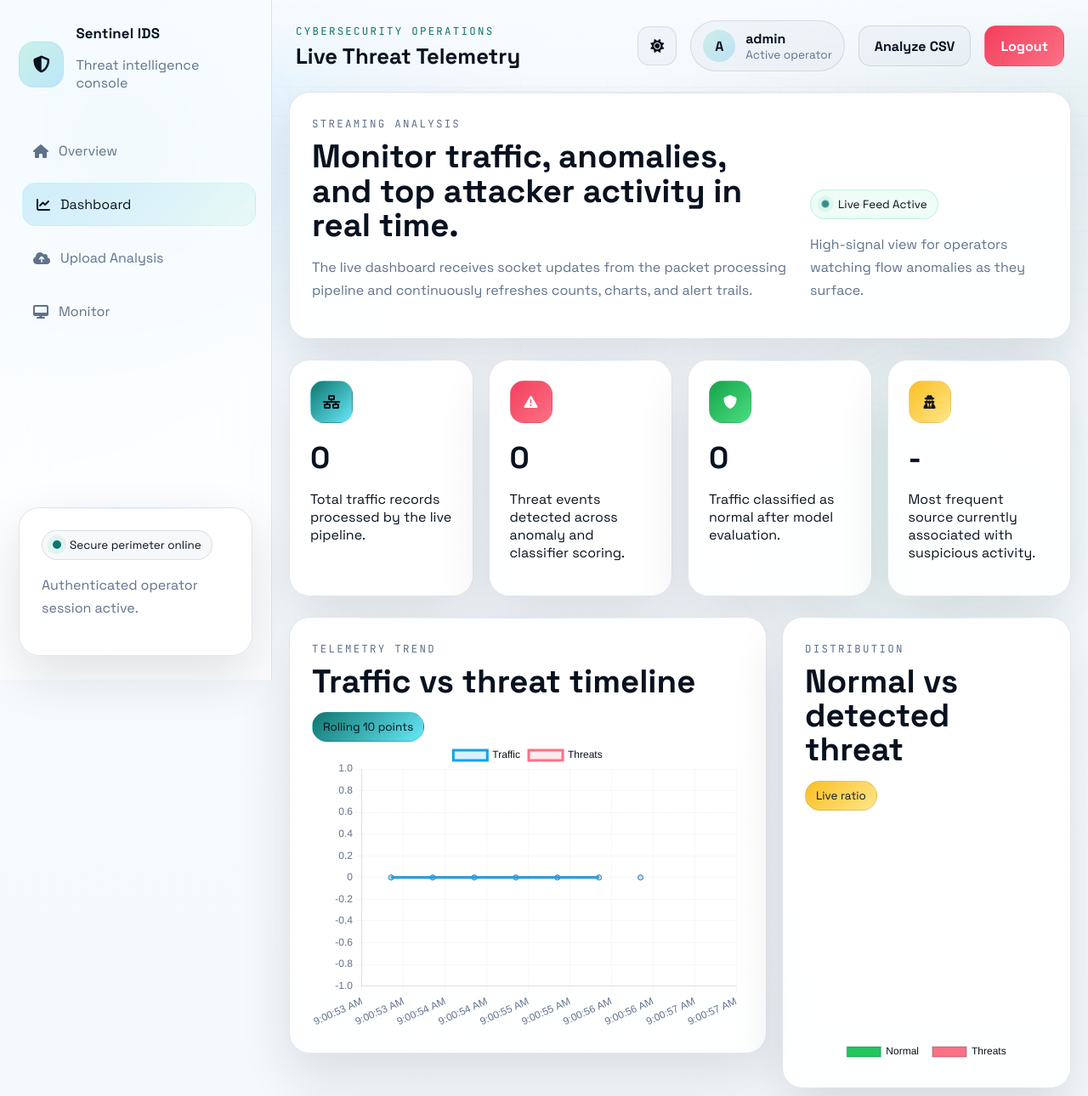
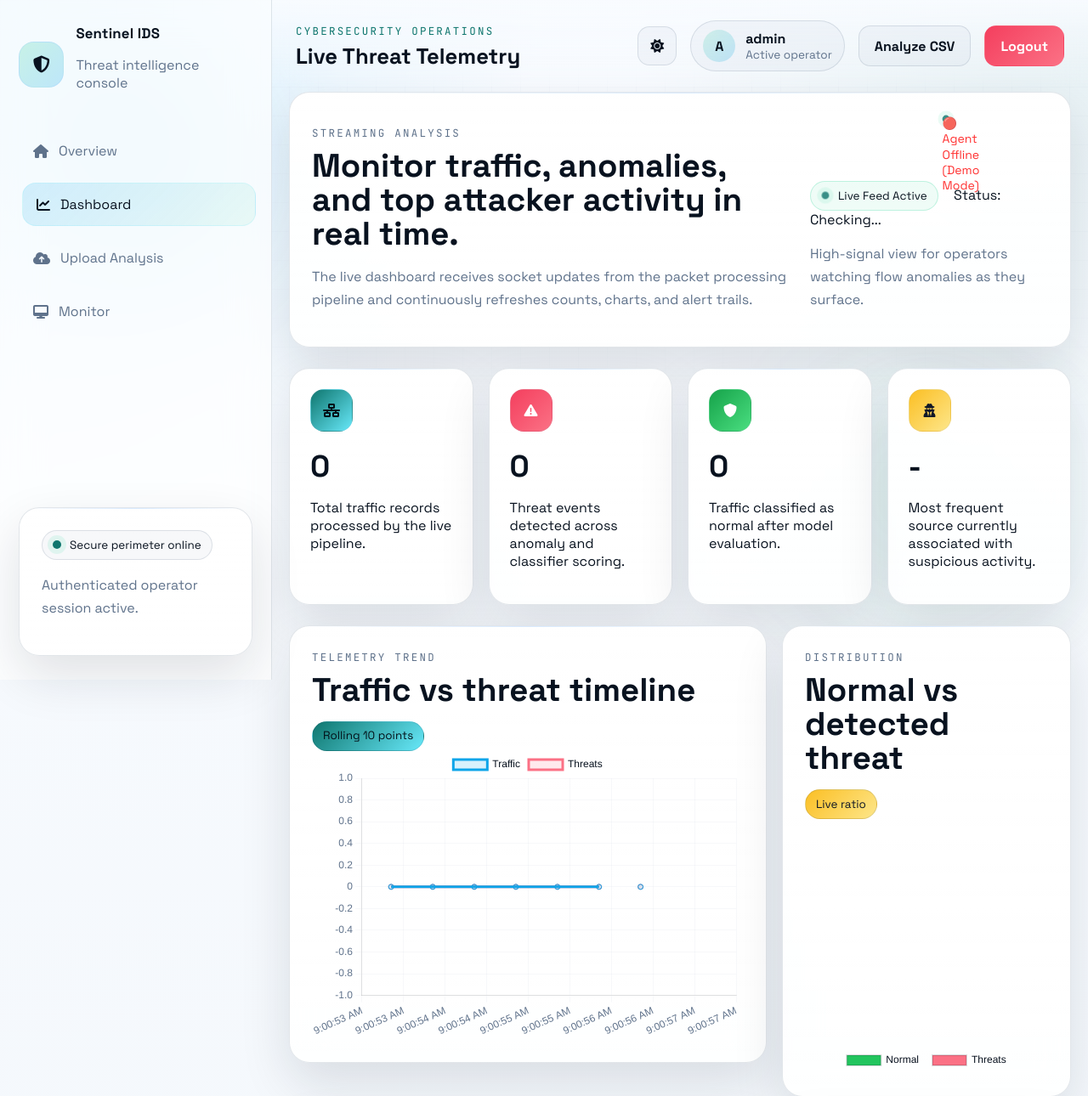
Before and after one commit to Fahad-wizz/RealTime-Anomaly-Detection, a Flask app: page /dashboard in a window 1280 px wide. Shown: the top 1290 px of the page at 85% size. Run offline with Flask 3, Linux system fonts and the light colour scheme; a user stored in the database is signed in; data that the repository does not hold is empty; parts of the project's set-up code (start-up, migrations or seed data) failed here and were passed over.

Commit message:
impplemented auto-switch mode

```diff
--- a/app.py
+++ b/app.py
@@ -22,7 +22,8 @@ import metrics
 from model import FEATURE_COLUMNS, preprocess as preprocess_training_frame
 from sniffer import packet_queue, start_sniffing
 
-
+LAST_AGENT_TIME = 0
+AGENT_TIMEOUT = 5  # seconds
 LIVE_DATA = []
 MAX_BUFFER = 100
 
@@ -444,6 +445,7 @@ def classify_live_flow(feature_row):
 def ingest_live_data():
     global LIVE_DATA
 
+
     try:
         data = request.get_json()
 
@@ -452,6 +454,8 @@ def ingest_live_data():
 
         # ✅ handle batch or single
         rows = data if isinstance(data, list) else [data]
+        global LAST_AGENT_TIME
+        LAST_AGENT_TIME = time.time()
 
         for row in rows:
             df = pd.DataFrame([row])
@@ -496,9 +500,34 @@ def ingest_live_data():
 
 @app.route("/api/live")
 def get_live_data():
+    global LAST_AGENT_TIME
+
+    now = time.time()
+    agent_active = (now - LAST_AGENT_TIME) < AGENT_TIMEOUT
+
+    # 🔥 AUTO DEMO MODE
+    if not agent_active:
+        import random
+
+        fake = {
+            "src": f"192.168.1.{random.randint(1,255)}",
+            "dst": "8.8.8.8",
+            "proto": "TCP",
+            "attack_type": random.choice(["Normal", "DoS", "PortScan"]),
+            "confidence": random.randint(60, 100),
+            "anomaly": random.choice([1, -1]),
+            "timestamp": time.time()
+        }
+
+        LIVE_DATA.append(fake)
+
+        if len(LIVE_DATA) > MAX_BUFFER:
+            LIVE_DATA.pop(0)
+
     return jsonify({
         "data": LIVE_DATA,
-        "metrics": metrics.get_metrics()
+        "metrics": metrics.get_metrics(),
+        "agent_active": agent_active
     })
 
 @app.route("/")
--- a/static/js/dashboard.js
+++ b/static/js/dashboard.js
@@ -19,6 +19,20 @@
         danger: "#fb7185",
         success: "#22c55e",
     };
+
+    function updateStatus(isActive) {
+    const node = document.getElementById("agentStatus");
+
+    if (!node) return;
+
+    if (isActive) {
+        node.textContent = "🟢 Agent Active (Live Data)";
+        node.style.color = "limegreen";
+    } else {
+        node.textContent = "🔴 Agent Offline (Demo Mode)";
+        node.style.color = "red";
+    }
+}
 
     function chartDefaults() {
         return {
@@ -167,6 +181,7 @@
             stats.threats || 0
         ];
         attackChart.update();
+        updateStatus(payload.agent_active);
 
     } catch (err) {
         console.error("Polling error:", err);
--- a/templates/dashboard.html
+++ b/templates/dashboard.html
@@ -18,6 +18,9 @@
         <span class="live-pill">
             <span class="status-dot"></span>
             Live Feed Active
+        </span>
+            <span id="agentStatus"class="status-dot"></span>
+            Status: Checking...
         </span>
         <p>High-signal view for operators watching flow anomalies as they surface.</p>
     </div>
```
